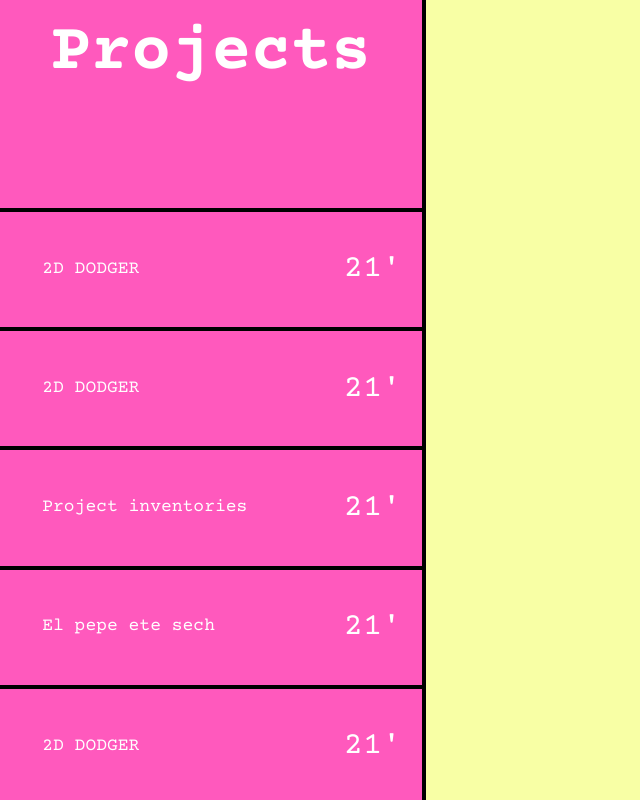
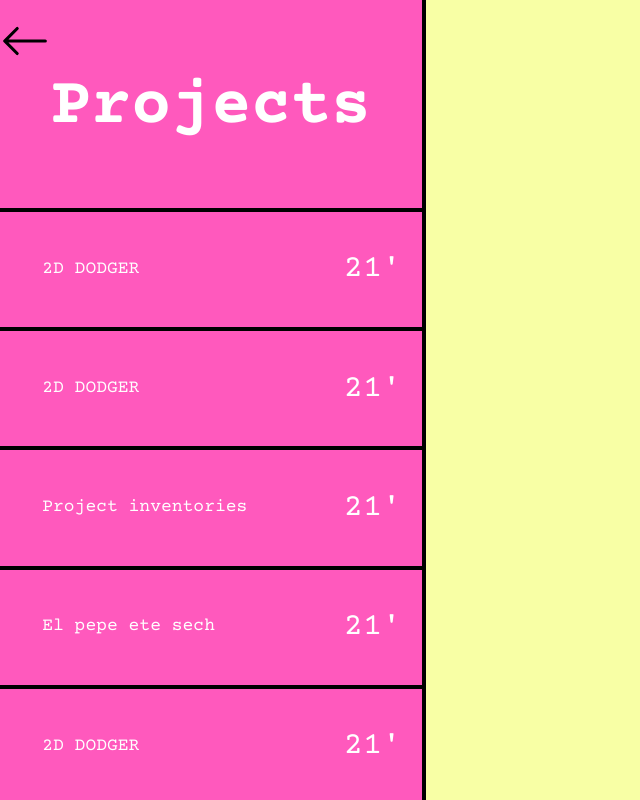
Before and after one commit to GreatUsername63/Santy-Website, a React (Vite) app: page /projects in a window 1280 px wide. Shown: the whole page, without its empty margins (0-640 px from the left). Built offline with nearby package versions, Linux system fonts and the light colour scheme.

Commit message:
added react bootstrap icons

```diff
--- a/package.json
+++ b/package.json
@@ -11,6 +11,7 @@
   },
   "dependencies": {
     "react": "^19.1.0",
+    "react-bootstrap-icons": "^1.11.6",
     "react-dom": "^19.1.0",
     "react-router-dom": "^7.6.2"
   },
--- a/src/Pages/projects.jsx
+++ b/src/Pages/projects.jsx
@@ -1,4 +1,5 @@
 import { useEffect, useState } from "react"
+import * as Icons from 'react-bootstrap-icons'
 
 function App() {
     const [projects, setProjects] = useState([])
@@ -14,6 +15,7 @@ function App() {
         <>
             <aside id="project-aside">
                 <div id="project-aside-header-container">
+                    <Icons.ArrowLeft size={50} />
                     <h2>Projects</h2>
                 </div>
                 <div id="project-aside-button-container">
```
Also changed, not shown: 1 other file (tests, documents, lock files or other folders).
